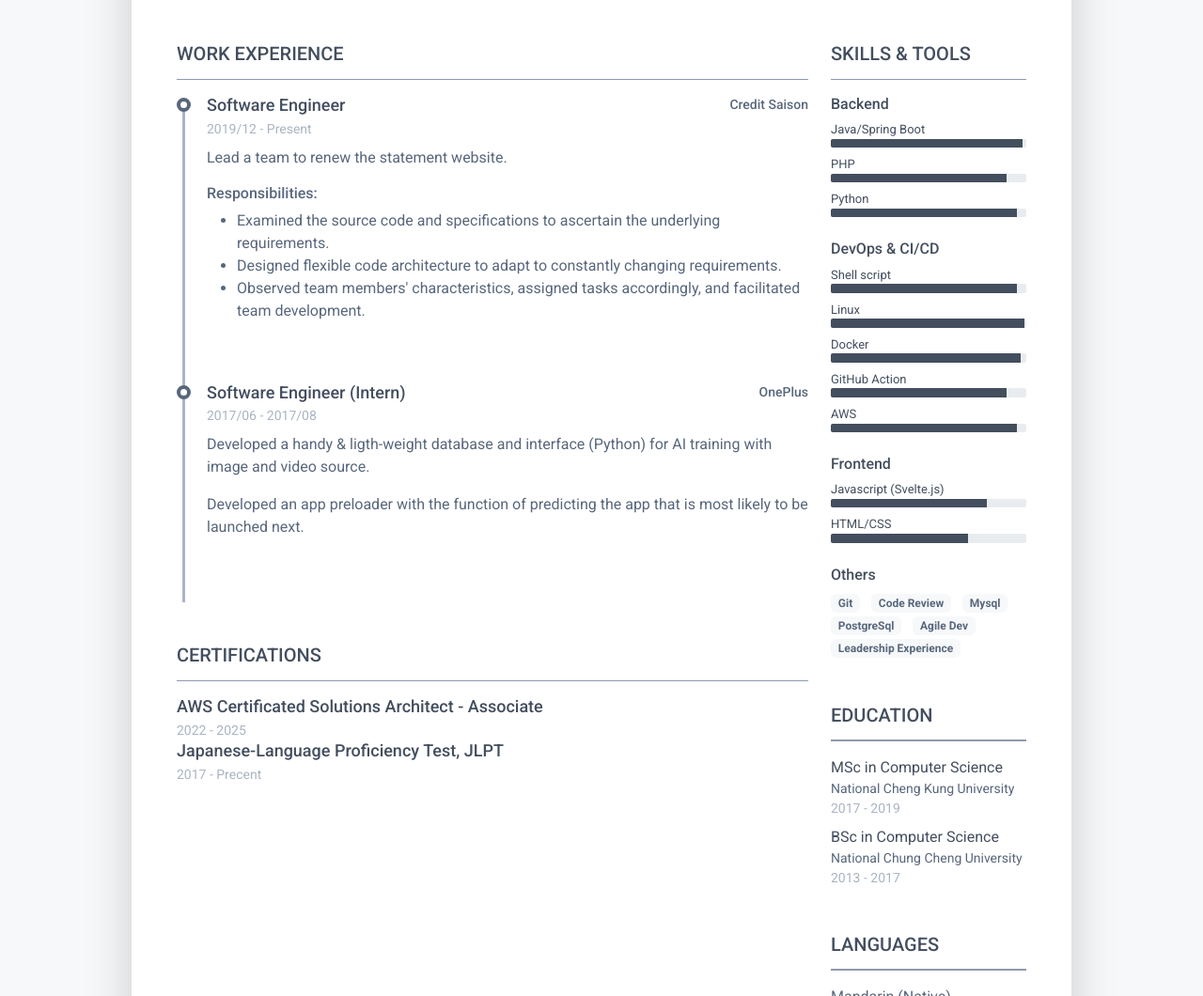
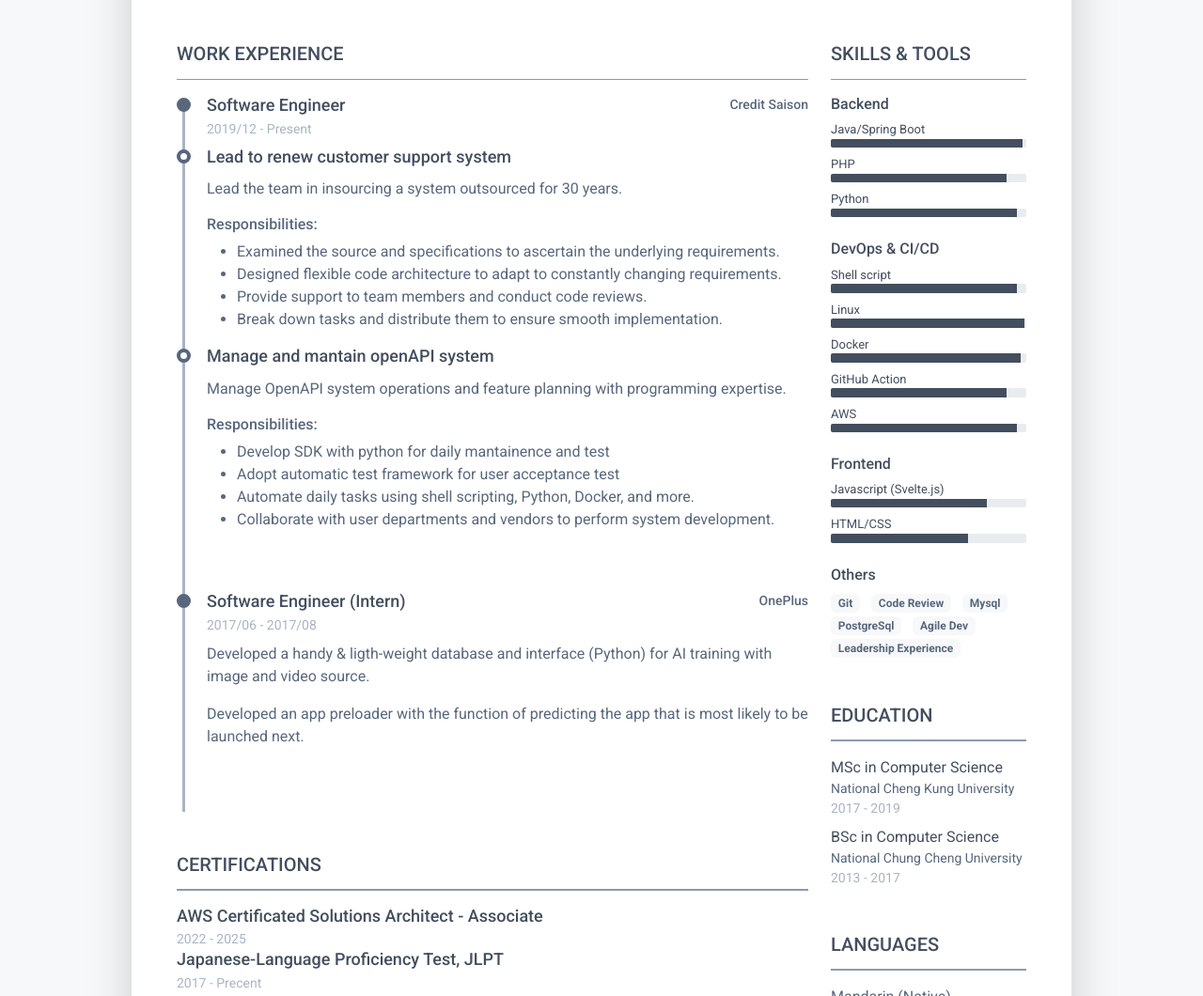
Before and after one commit to FATESAIKOU/Resume, a plain HTML site: page index.html in a window 1280 px wide. Shown: the part 501-1561 px from the top of the page at 94% size. Drawn offline with Linux system fonts and the light colour scheme.

Commit message:
Add openAPI experience to resume

```diff
--- a/index.html
+++ b/index.html
@@ -67,7 +67,15 @@
 				<section class="resume-section summary-section mb-5">
 					<h2 class="resume-section-title text-uppercase font-weight-bold pb-3 mb-3">Career Summary</h2>
 					<div class="resume-section-content">
-						<p class="mb-0">Summarize your career here.Summarize your career here.Summarize your career here.Summarize your career here.Summarize your career here.Summarize your career here.Summarize your career here.Summarize your career here.Summarize your career here.Summarize your career here.Summarize your career here.Summarize your career here.Summarize your career here.Summarize your career here.Summarize your career here.Summarize your career here.Summarize your career here.Summarize your career here.Summarize your career here.Summarize your career here.Summarize your career here.Summarize your career here.Summarize your career here.Summarize your career here.Summarize your career here.</p>
+						<p class="mb-0">Summarize your career here.Summarize your career here.Summarize your career
+							here.Summarize your career here.Summarize your career here.Summarize your career
+							here.Summarize your career here.Summarize your career here.Summarize your career
+							here.Summarize your career here.Summarize your career here.Summarize your career
+							here.Summarize your career here.Summarize your career here.Summarize your career
+							here.Summarize your career here.Summarize your career here.Summarize your career
+							here.Summarize your career here.Summarize your career here.Summarize your career
+							here.Summarize your career here.Summarize your career here.Summarize your career
+							here.Summarize your career here.</p>
 					</div>
 				</section><!--//summary-section-->
 
@@ -87,21 +95,53 @@
 											</div><!--//row-->
 											<div class="resume-position-time">2019/12 - Present</div>
 										</div><!--//resume-timeline-item-header-->
+										<div class="resume-timeline-item-child position-relative">
+											<div class="resume-timeline-item-header mb-2">
+												<div class="d-flex flex-column flex-md-row">
+													<h4 class="resume-position-title font-weight-bold mb-1">
+														Lead to renew customer support system
+													</h4>
+												</div>
+											</div>
 											<div class="resume-timeline-item-desc">
-											<p>Lead a team to renew the statement website.</p>
+												<p>Lead the team in insourcing a system outsourced for 30 years.</p>
 												<h4 class="resume-timeline-item-desc-heading font-weight-bold">
 													Responsibilities:</h4>
 												<ul>
-												<li>Examined the source code and specifications to ascertain the
+													<li>Examined the source and specifications to ascertain the
 														underlying requirements.</li>
-												<li>Designed flexible code architecture to adapt to constantly changing
-													requirements.</li>
-												<li>Observed team members' characteristics, assigned tasks accordingly,
-													and facilitated team development.</li>
+													<li>Designed flexible code architecture to adapt to constantly
+														changing requirements.</li>
+													<li>Provide support to team members and conduct code reviews.</li>
+													<li>Break down tasks and distribute them to ensure smooth
+														implementation.</li>
 												</ul>
 											</div><!--//resume-timeline-item-desc-->
-									</article><!--//resume-timeline-item-->
-
+										</div>
+										<div class="resume-timeline-item-child position-relative">
+											<div class="resume-timeline-item-header mb-2">
+												<div class="d-flex flex-column flex-md-row">
+													<h4 class="resume-position-title font-weight-bold mb-1">
+														Manage and mantain openAPI system
+													</h4>
+												</div>
+											</div>
+											<div class="resume-timeline-item-desc">
+												<p>Manage OpenAPI system operations and feature planning with
+													programming expertise.</p>
+												<h4 class="resume-timeline-item-desc-heading font-weight-bold">
+													Responsibilities:</h4>
+												<ul>
+													<li>Develop SDK with python for daily mantainence and test</li>
+													<li>Adopt automatic test framework for user acceptance test </li>
+													<li>Automate daily tasks using shell scripting, Python, Docker, and
+														more.</li>
+													<li>Collaborate with user departments and vendors to perform system
+														development.</li>
+												</ul>
+											</div><!--//resume-timeline-item-desc-->
+										</div><!--//resume-timeline-item-->
+									</article>
 									<article class="resume-timeline-item position-relative pb-5">
 										<div class="resume-timeline-item-header mb-2">
 											<div class="d-flex flex-column flex-md-row">
@@ -122,7 +162,8 @@
 							</div>
 						</section><!--//experience-section-->
 						<section class="resume-section experience-section mb-5">
-							<h2 class="resume-section-title text-uppercase font-weight-bold pb-3 mb-3">Certifications</h2>
+							<h2 class="resume-section-title text-uppercase font-weight-bold pb-3 mb-3">Certifications
+							</h2>
 							<div class="resume-timeline-item-header mb-2">
 								<div class="d-flex flex-column flex-md-row">
 									<h3 class="resume-position-title font-weight-bold mb-1">
@@ -243,11 +284,15 @@
 									<h4 class="resume-skills-cat font-weight-bold">Others</h4>
 									<ul class="list-inline">
 										<li class="list-inline-item"><span class="badge badge-light">Git</span></li>
-										<li class="list-inline-item"><span class="badge badge-light">Code Review</span></li>
+										<li class="list-inline-item"><span class="badge badge-light">Code Review</span>
+										</li>
 										<li class="list-inline-item"><span class="badge badge-light">Mysql</span></li>
-										<li class="list-inline-item"><span class="badge badge-light">PostgreSql</span></li>
-										<li class="list-inline-item"><span class="badge badge-light">Agile Dev</span></li>
-										<li class="list-inline-item"><span class="badge badge-light">Leadership Experience</span></li>
+										<li class="list-inline-item"><span class="badge badge-light">PostgreSql</span>
+										</li>
+										<li class="list-inline-item"><span class="badge badge-light">Agile Dev</span>
+										</li>
+										<li class="list-inline-item"><span class="badge badge-light">Leadership
+												Experience</span></li>
 									</ul>
 								</div>
 							</div>
```
Also changed, not shown: assets/css/pillar-1.css. Lines whose indentation alone changed are shown as unchanged.
